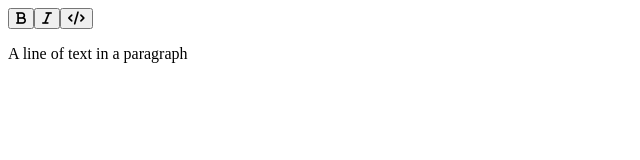
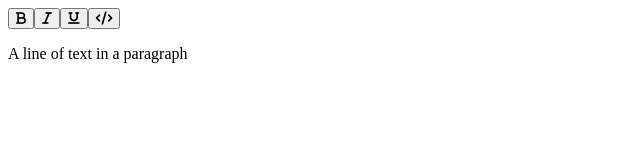
Before and after one commit to devon-wolf/slate-sandbox, a React (Create React App) app: page / in a window 1280 px wide. Shown: the top 160 px of the page, without its empty margins (0-640 px from the left). Built offline with nearby package versions, Linux system fonts and the light colour scheme.

Commit message:
Add underline functionality

```diff
--- a/src/Elements.jsx
+++ b/src/Elements.jsx
@@ -16,7 +16,9 @@ export const Leaf = ({ attributes, children, leaf }) => {
 		{...attributes}
 		style={{
 			fontWeight: leaf.bold ? 'bold' : 'normal',
-			fontStyle: leaf.italic ? 'italic' : 'normal' }}
+			fontStyle: leaf.italic ? 'italic' : 'normal',
+			textDecoration: leaf.underline ? 'underline' : 'none'
+		}}
 		>
 			{children}
 		</span>
--- a/src/FormatBar.jsx
+++ b/src/FormatBar.jsx
@@ -1,7 +1,7 @@
 import React from 'react'
 import { CustomEditor } from './helpers';
 
-const { toggleCodeBlock, toggleBoldMark, toggleItal } = CustomEditor;
+const { toggleCodeBlock, toggleBoldMark, toggleItal, toggleUnderline } = CustomEditor;
 
 const FormatBar = ({ editor }) => {
 	return (
@@ -26,6 +26,15 @@ const FormatBar = ({ editor }) => {
 			</button>
 
 			<button
+				aria-label="toggle underline"
+				onMouseDown={event => {
+					event.preventDefault();
+					toggleUnderline(editor);
+			}}>
+				<i title="underline" class="fas fa-underline"></i>
+			</button>
+
+			<button
 				aria-label="toggle code block"
 				onMouseDown={event => {
 					event.preventDefault();
--- a/src/helpers.js
+++ b/src/helpers.js
@@ -12,6 +12,14 @@ export const CustomEditor = {
 	isItalActive(editor) {
 		const [match] = Editor.nodes(editor, {
 			match: n => n.italic === true,
+			universal: true
+		});
+		return !!match;
+	},
+
+	isUnderlineActive(editor) {
+		const [match] = Editor.nodes(editor, {
+			match: n => n.underline === true,
 			universal: true
 		});
 		return !!match;
@@ -42,6 +50,15 @@ export const CustomEditor = {
 		);
 	},
 
+	toggleUnderline(editor) {
+		const isActive = CustomEditor.isUnderlineActive(editor);
+		Transforms.setNodes(
+			editor,
+			{ underline: isActive ? null : true },
+			{ match: n => Text.isText(n), split: true }
+		);
+	},
+
 	toggleCodeBlock(editor) {
 		const isActive = CustomEditor.isCodeBlockActive(editor);
 		Transforms.setNodes(
```
